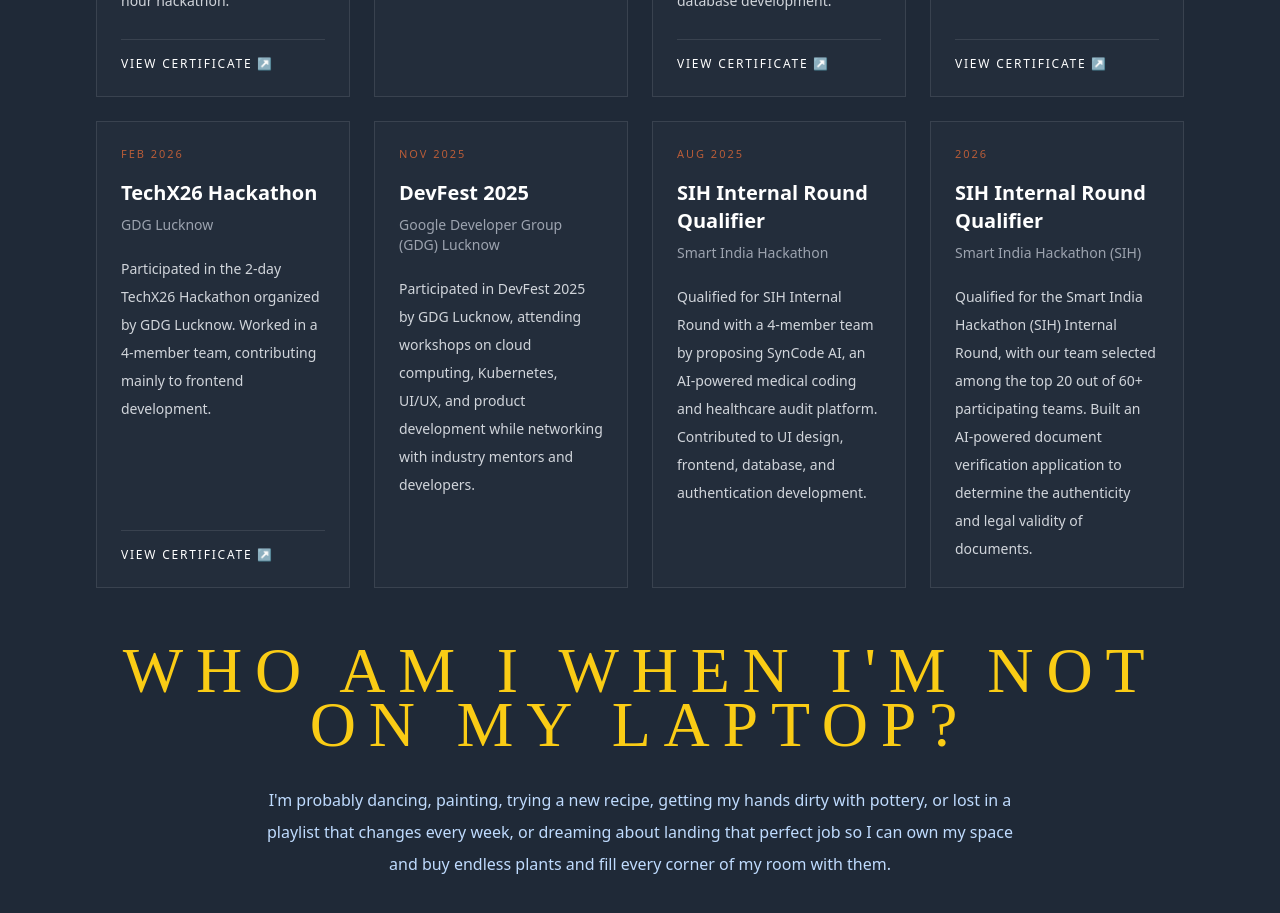
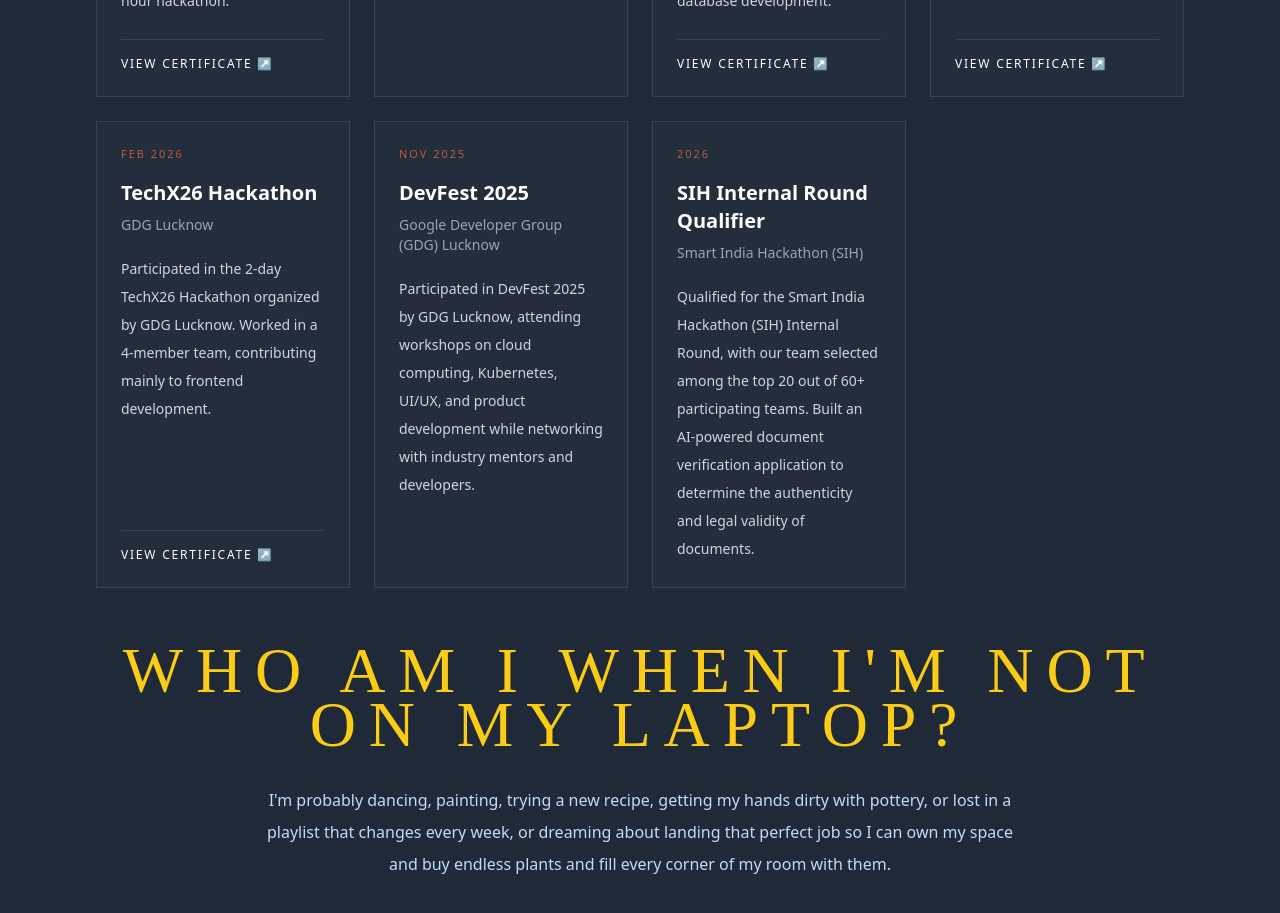
Before and after one commit to pprachhiii/Prachi-s-Portfolio, a React (Vite) app: page / in a window 1280 px wide. Shown: the part 7360-8273 px from the top of the page. Built offline with nearby package versions, Linux system fonts and the light colour scheme.

Commit message:
Remove outdated SIH Internal Round Qualifier entry
Removed outdated entry for SIH Internal Round Qualifier from activities list.

```diff
--- a/src/components/Activities.tsx
+++ b/src/components/Activities.tsx
@@ -53,14 +53,6 @@ const activities = [
   description:
     'Participated in DevFest 2025 by GDG Lucknow, attending workshops on cloud computing, Kubernetes, UI/UX, and product development while networking with industry mentors and developers.'
 },
-  {
-    title: 'SIH Internal Round Qualifier',
-    org: 'Smart India Hackathon',
-    date: 'Aug 2025',
-    type: 'project',
-    description:
-    'Qualified for SIH Internal Round with a 4-member team by proposing SynCode AI, an AI-powered medical coding and healthcare audit platform. Contributed to UI design, frontend, database, and authentication development.'
-  },
  {
   title: 'SIH Internal Round Qualifier',
   org: 'Smart India Hackathon (SIH)',
```
